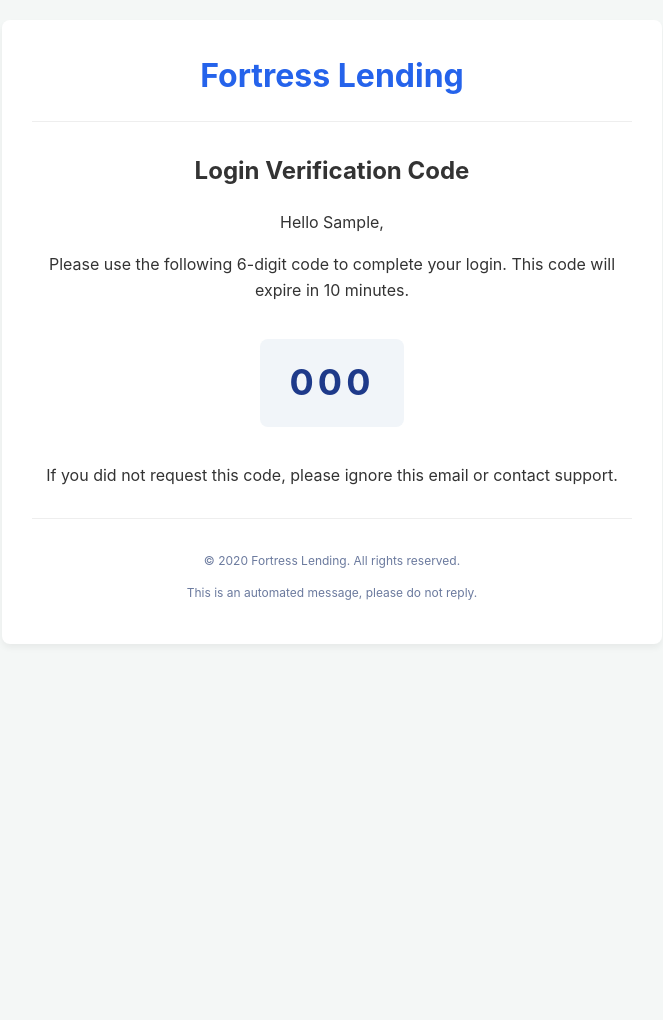
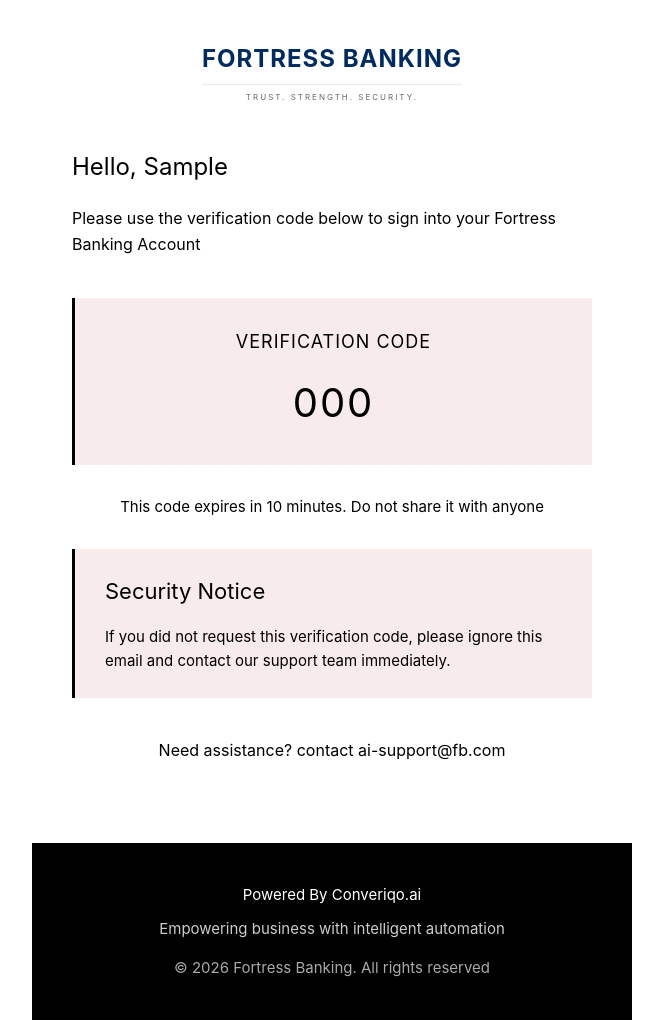
Before and after one commit to Fahadasfaque/LOS-Project, a Node server app: template Backend/src/templates/otp.hbs in a window 1280 px wide. Shown: the whole page, without its empty margins (308-971 px from the left). Before the commit the page ends 600 px from the top, so only its background shows below. Run offline with Node 20, Linux system fonts and the light colour scheme; the template is opened without the code that fills it: most values are stand-ins (such as "Sample title", 1, 10 or a date in 2020); some libraries are stand-ins or nearby versions.

Commit message:
improved email service and email templates

```diff
--- a/Backend/src/controllers/assessment.controller.ts
+++ b/Backend/src/controllers/assessment.controller.ts
@@ -27,8 +27,8 @@
     const app = await loanApplicationService.getApplicationById(req.body.applicationId, userId, req.user!.role);
 
     emailService.sendNotification({
-      to: 'approvers@fortressbanking.com', // Internal notification for Approvers
-      subject: 'Credit Assessment Completed',
+      to: 'fahadasfaque@gmail.com', // Internal notification for Approvers
+      subject: `Assessment Completed - ${app.applicantName} (${app.applicationNumber})`,
       title: 'Assessment Completed',
       customerName: app.applicantName,
       applicationNumber: app.applicationNumber,
--- a/Backend/src/controllers/disbursement.controller.ts
+++ b/Backend/src/controllers/disbursement.controller.ts
@@ -25,7 +25,7 @@
 
     emailService.sendNotification({
       to: app.email, // Notify Customer
-      subject: 'Loan Disbursed',
+      subject: `Confirmation: Loan Funds Disbursed (Ref: ${result.referenceNumber})`,
       title: 'Disbursement Completed',
       customerName: app.applicantName,
       applicationNumber: app.applicationNumber,
--- a/Backend/src/services/auth.service.ts
+++ b/Backend/src/services/auth.service.ts
@@ -129,7 +129,7 @@
 
     await emailService.sendNotification({
       to: user.email,
-      subject: 'Your Login Verification Code',
+      subject: `${otpCode} is your Fortress Banking verification code`,
       type: 'OTP',
       otpCode,
       firstName: user.firstName,
--- a/Backend/src/templates/notification.hbs
+++ b/Backend/src/templates/notification.hbs
@@ -1,158 +1,170 @@
 <!DOCTYPE html>
 <html>
-
 <head>
   <meta charset="utf-8">
+  <meta name="viewport" content="width=device-width, initial-scale=1.0">
+  <title>{{title}}</title>
   <style>
     body {
-      font-family: 'Segoe UI', Tahoma, Geneva, Verdana, sans-serif;
-      background-color: #f4f7f6;
+      font-family: -apple-system, BlinkMacSystemFont, 'Segoe UI', Roboto, Helvetica, Arial, sans-serif;
+      line-height: 1.6;
+      color: #000000;
       margin: 0;
       padding: 0;
+      background-color: #ffffff;
     }
-
     .container {
       max-width: 600px;
-      margin: 40px auto;
-      background-color: #ffffff;
-      border-radius: 8px;
-      box-shadow: 0 4px 6px rgba(0, 0, 0, 0.1);
-      overflow: hidden;
+      margin: 0 auto;
+      background: #ffffff;
     }
-
     .header {
-      background-color: #002b5e;
-      color: #ffffff;
-      padding: 24px;
+      text-align: center;
+      padding: 40px 20px 20px;
+    }
+    .logo-container {
+      display: inline-block;
       text-align: center;
     }
-
-    .logo {
+    .logo-text {
       font-size: 24px;
       font-weight: bold;
-      margin-bottom: 8px;
-    }
-
-    .system {
-      font-size: 14px;
-      color: #b0c4de;
+      color: #002b5e;
+      margin: 0;
       text-transform: uppercase;
       letter-spacing: 1px;
     }
-
+    .logo-subtext {
+      font-size: 8px;
+      color: #666666;
+      text-transform: uppercase;
+      letter-spacing: 2px;
+      margin-top: 6px;
+      border-top: 1px solid #eaeaea;
+      padding-top: 6px;
+    }
     .content {
-      padding: 32px;
-      color: #333333;
+      padding: 20px 40px 40px;
+    }
+    .greeting {
+      font-size: 24px;
+      font-weight: normal;
+      margin-bottom: 30px;
+      margin-top: 0;
+    }
+    .notice-block {
+      background-color: #f7ebeb;
+      border-left: 3px solid #000000;
+      padding: 25px 30px;
+      margin-bottom: 40px;
+    }
+    .notice-title {
+      font-size: 20px;
+      font-weight: normal;
+      margin-bottom: 10px;
+      margin-top: 0;
+      text-transform: uppercase;
+      letter-spacing: 1px;
+    }
+    .notice-text {
+      font-size: 16px;
+      margin: 0;
+    }
+    .info-table {
+      width: 100%;
+      border-collapse: collapse;
+      margin-bottom: 40px;
+    }
+    .info-table th, .info-table td {
+      padding: 15px 0;
+      border-bottom: 1px solid #eaeaea;
+      text-align: left;
+      font-size: 16px;
+    }
+    .info-table th {
+      color: #666666;
+      font-weight: normal;
+      width: 45%;
+    }
+    .info-table td {
+      font-weight: bold;
+    }
+    .support-text {
+      text-align: center;
+      font-size: 16px;
+      margin-bottom: 40px;
+    }
+    .footer {
+      background-color: #000000;
+      color: #ffffff;
+      text-align: center;
+      padding: 40px 20px;
+      font-size: 15px;
+    }
+    .footer-powered {
+      margin-bottom: 10px;
+    }
+    .footer-slogan {
+      color: #cccccc;
+      margin-bottom: 15px;
+    }
+    .footer-copy {
+      color: #aaaaaa;
     }
 
-    .title {
-      font-size: 20px;
-      font-weight: bold;
-      margin-bottom: 24px;
-      color: #002b5e;
-      border-bottom: 2px solid #f0f0f0;
-      padding-bottom: 12px;
-    }
-
-    .info-grid {
-      display: grid;
-      grid-template-columns: repeat(auto-fit, minmax(200px, 1fr));
-      gap: 16px;
-      margin-bottom: 24px;
-    }
-
-    .info-row {
-      display: flex;
-      flex-direction: column;
-      background-color: #f8f9fa;
-      padding: 16px;
-      border-radius: 6px;
-      border: 1px solid #e9ecef;
-    }
-
-    .label {
-      font-size: 11px;
-      color: #888888;
-      text-transform: uppercase;
-      letter-spacing: 0.5px;
-      margin-bottom: 6px;
-    }
-
-    .value {
-      font-size: 15px;
-      font-weight: 600;
-      color: #002b5e;
-      margin-bottom: 0;
-    }
-
-    .action {
-      background-color: #f8f9fa;
-      padding: 16px;
-      border-left: 4px solid #002b5e;
-      margin-top: 24px;
-      border-radius: 4px;
-    }
-
-    .action-label {
-      font-size: 14px;
-      font-weight: bold;
-      color: #002b5e;
-      margin-bottom: 8px;
-    }
-
-    .footer {
-      background-color: #f8f9fa;
-      padding: 24px;
-      text-align: center;
-      color: #888888;
-      font-size: 12px;
-      border-top: 1px solid #eeeeee;
+    @media only screen and (max-width: 600px) {
+      .content {
+        padding: 20px 20px 30px;
+      }
     }
   </style>
 </head>
-
 <body>
   <div class="container">
     <div class="header">
-      <div class="logo">FORTRESS BANKING</div>
-      <div class="system">Loan Origination System</div>
+      <div class="logo-container">
+        <h1 class="logo-text">FORTRESS BANKING</h1>
+        <div class="logo-subtext">TRUST. STRENGTH. SECURITY.</div>
+      </div>
     </div>
 
     <div class="content">
-      <div class="title">{{title}}</div>
+      <h1 class="greeting">{{title}}</h1>
 
-      <div class="info-grid">
-        <div class="info-row">
-          <span class="label">Customer Name</span>
-          <span class="value">{{customerName}}</span>
-        </div>
-        <div class="info-row">
-          <span class="label">Application Number</span>
-          <span class="value">{{applicationNumber}}</span>
-        </div>
-        <div class="info-row">
-          <span class="label">Status</span>
-          <span class="value">{{status}}</span>
-        </div>
-        {{#if transactionId}}
-        <div class="info-row">
-          <span class="label">Transaction ID</span>
-          <span class="value">{{transactionId}}</span>
-        </div>
-        {{/if}}
+      <div class="notice-block">
+        <h2 class="notice-title">Action Taken</h2>
+        <p class="notice-text">{{actionTaken}}</p>
       </div>
 
-      <div class="action">
-        <div class="action-label">Action Taken:</div>
-        <div class="action-text">{{actionTaken}}</div>
-      </div>
+      <table class="info-table">
+        <tr>
+          <th>Customer Name</th>
+          <td>{{customerName}}</td>
+        </tr>
+        <tr>
+          <th>Application Number</th>
+          <td>{{applicationNumber}}</td>
+        </tr>
+        <tr>
+          <th>Status</th>
+          <td>{{status}}</td>
+        </tr>
+        {{#if transactionId}}
+        <tr>
+          <th>Transaction ID</th>
+          <td>{{transactionId}}</td>
+        </tr>
+        {{/if}}
+      </table>
+
+      <div class="support-text">Need assistance? contact ai-support@fb.com</div>
     </div>
 
     <div class="footer">
-      Automated Enterprise Notification<br>
-      © Fortress Banking. All rights reserved.
+      <div class="footer-powered">Powered By Converiqo.ai</div>
+      <div class="footer-slogan">Empowering business with intelligent automation</div>
+      <div class="footer-copy">&copy; 2026 Fortress Banking. All rights reserved</div>
     </div>
   </div>
 </body>
-
 </html>
--- a/Backend/src/templates/otp.hbs
+++ b/Backend/src/templates/otp.hbs
@@ -2,73 +2,161 @@
 <html>
 <head>
   <meta charset="utf-8">
+  <meta name="viewport" content="width=device-width, initial-scale=1.0">
   <title>Your OTP Code</title>
   <style>
     body {
       font-family: -apple-system, BlinkMacSystemFont, 'Segoe UI', Roboto, Helvetica, Arial, sans-serif;
       line-height: 1.6;
-      color: #333;
+      color: #000000;
       margin: 0;
       padding: 0;
-      background-color: #f4f7f6;
+      background-color: #ffffff;
     }
     .container {
       max-width: 600px;
-      margin: 20px auto;
-      padding: 30px;
+      margin: 0 auto;
       background: #ffffff;
-      border-radius: 8px;
-      box-shadow: 0 4px 6px rgba(0,0,0,0.05);
     }
     .header {
       text-align: center;
+      padding: 40px 20px 20px;
+    }
+    .logo-container {
+      display: inline-block;
+      text-align: center;
+    }
+    .logo-text {
+      font-size: 24px;
+      font-weight: bold;
+      color: #002b5e;
+      margin: 0;
+      text-transform: uppercase;
+      letter-spacing: 1px;
+    }
+    .logo-subtext {
+      font-size: 8px;
+      color: #666666;
+      text-transform: uppercase;
+      letter-spacing: 2px;
+      margin-top: 6px;
+      border-top: 1px solid #eaeaea;
+      padding-top: 6px;
+    }
+    .content {
+      padding: 20px 40px 40px;
+    }
+    .greeting {
+      font-size: 24px;
+      font-weight: normal;
+      margin-bottom: 20px;
+      margin-top: 0;
+    }
+    .instructions {
+      font-size: 16px;
+      margin-bottom: 40px;
+    }
+    .code-block {
+      background-color: #f7ebeb;
+      border-left: 3px solid #000000;
+      padding: 30px 20px;
+      text-align: center;
       margin-bottom: 30px;
-      border-bottom: 1px solid #eee;
-      padding-bottom: 20px;
     }
-    .header h1 {
-      color: #2563eb;
+    .code-label {
+      font-size: 18px;
+      text-transform: uppercase;
+      letter-spacing: 1px;
+      margin-bottom: 15px;
+    }
+    .code-value {
+      font-size: 40px;
+      font-weight: normal;
+      letter-spacing: 2px;
+    }
+    .warning {
+      text-align: center;
+      font-size: 15px;
+      margin-bottom: 30px;
+    }
+    .security-notice {
+      background-color: #f7ebeb;
+      border-left: 3px solid #000000;
+      padding: 25px 30px;
+      margin-bottom: 40px;
+    }
+    .security-title {
+      font-size: 22px;
+      font-weight: normal;
+      margin-bottom: 15px;
+      margin-top: 0;
+    }
+    .security-text {
+      font-size: 15px;
       margin: 0;
     }
-    .content {
+    .support-text {
       text-align: center;
-    }
-    .otp-code {
-      font-size: 36px;
-      font-weight: bold;
-      letter-spacing: 4px;
-      color: #1e3a8a;
-      background: #f1f5f9;
-      padding: 15px 30px;
-      border-radius: 8px;
-      display: inline-block;
-      margin: 20px 0;
+      font-size: 16px;
+      margin-bottom: 40px;
     }
     .footer {
-      margin-top: 30px;
-      padding-top: 20px;
+      background-color: #000000;
+      color: #ffffff;
       text-align: center;
-      font-size: 12px;
-      color: #6b7a9e;
-      border-top: 1px solid #eee;
+      padding: 40px 20px;
+      font-size: 15px;
+    }
+    .footer-powered {
+      margin-bottom: 10px;
+    }
+    .footer-slogan {
+      color: #cccccc;
+      margin-bottom: 15px;
+    }
+    .footer-copy {
+      color: #aaaaaa;
+    }
+
+    @media only screen and (max-width: 600px) {
+      .content {
+        padding: 20px 20px 30px;
+      }
     }
   </style>
 </head>
 <body>
   <div class="container">
     <div class="header">
-      <h1>Fortress Lending</h1>
+      <div class="logo-container">
+        <h1 class="logo-text">FORTRESS BANKING</h1>
+        <div class="logo-subtext">TRUST. STRENGTH. SECURITY.</div>
+      </div>
     </div>
+
     <div class="content">
-      <h2>Login Verification Code</h2>
-      <p>Hello {{firstName}},</p>
-      <p>Please use the following 6-digit code to complete your login. This code will expire in 10 minutes.</p>
-      <div class="otp-code">{{otpCode}}</div>
-      <p>If you did not request this code, please ignore this email or contact support.</p>
+      <h1 class="greeting">Hello, {{firstName}}</h1>
+      <p class="instructions">Please use the verification code below to sign into your Fortress Banking Account</p>
+
+      <div class="code-block">
+        <div class="code-label">VERIFICATION CODE</div>
+        <div class="code-value">{{otpCode}}</div>
+      </div>
+
+      <div class="warning">This code expires in 10 minutes. Do not share it with anyone</div>
+
+      <div class="security-notice">
+        <h2 class="security-title">Security Notice</h2>
+        <p class="security-text">If you did not request this verification code, please ignore this email and contact our support team immediately.</p>
+      </div>
+
+      <div class="support-text">Need assistance? contact ai-support@fb.com</div>
     </div>
+
     <div class="footer">
-      <p>&copy; {{year}} Fortress Lending. All rights reserved.</p>
-      <p>This is an automated message, please do not reply.</p>
+      <div class="footer-powered">Powered By Converiqo.ai</div>
+      <div class="footer-slogan">Empowering business with intelligent automation</div>
+      <div class="footer-copy">&copy; 2026 Fortress Banking. All rights reserved</div>
     </div>
   </div>
 </body>
--- a/Frontend/src/app/dashboard/applications/[id]/page.tsx
+++ b/Frontend/src/app/dashboard/applications/[id]/page.tsx
@@ -1029,7 +1029,7 @@
 
             {app.assessment && app.assessment.status === 'COMPLETED' && (
               <Card className="border-border shadow-sm overflow-hidden relative">
-                <div className="absolute top-0 right-0 h-32 w-32 bg-primary/5 rounded-bl-full pointer-events-none border-l border-b border-primary/10"></div>
+                <div className="absolute top-0 right-0 h-32 w-36 bg-primary/5 rounded-bl-full pointer-events-none border-l border-b border-primary/10"></div>
                 <CardHeader className="bg-muted/20 border-b border-border pb-4">
                   <CardTitle className="text-lg flex items-center gap-2">
                     <Activity className="h-5 w-5 text-primary" />
@@ -1586,7 +1586,7 @@
                     return (
                       <div key={evt.id || idx} className="relative">
                         {/* Node Icon */}
-                        <span className={`absolute left-[-39px] top-1.5 h-6 w-6 rounded-full flex items-center justify-center border-2 ${isNewest
+                        <span className={`absolute left-[-29px] top-1.5 h-6 w-6 rounded-full flex items-center justify-center border-2 ${isNewest
                             ? 'bg-primary border-primary ring-4 ring-primary/20'
                             : 'bg-card border-muted-foreground/30'
                           }`}>
```
Also changed, not shown: Backend/src/controllers/loanApplication.controller.ts (+5 -5 lines), Backend/src/controllers/offer.controller.ts (+5 -5 lines), Frontend/src/components/layout/Header.tsx (+1 -12 lines).
